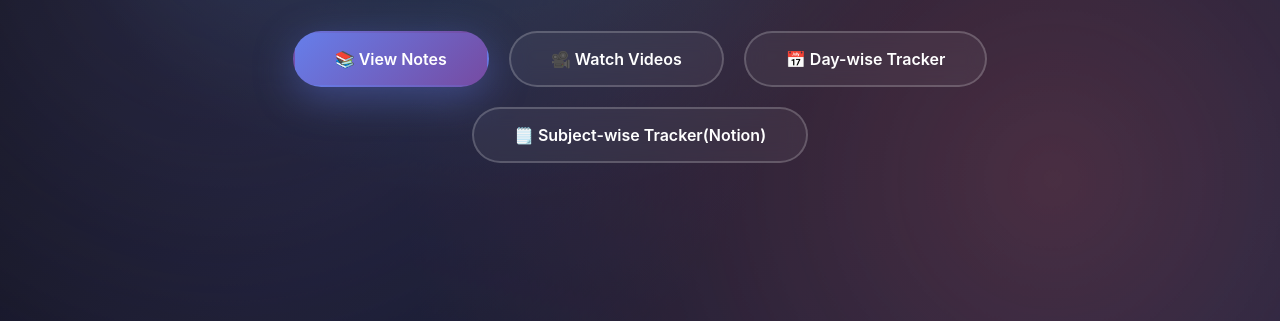
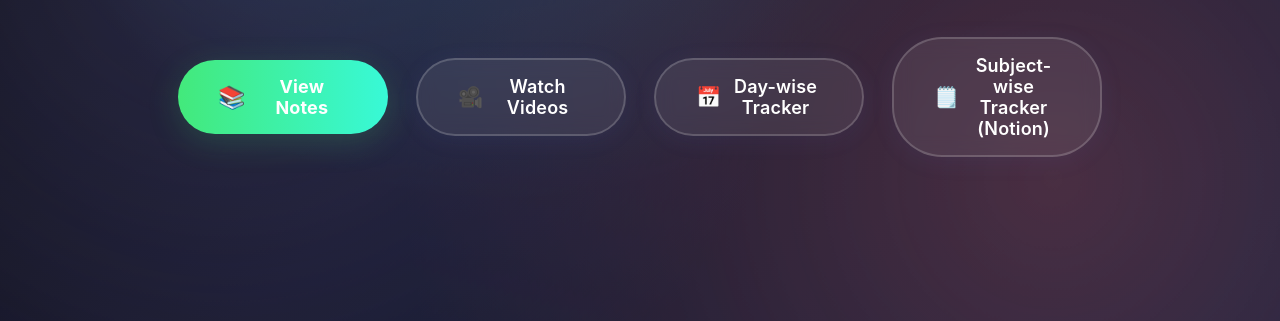
Before and after one commit to GateLogX/GateLogX, a plain HTML site: page index.html in a window 1280 px wide. Shown: the part 479-800 px from the top of the page. Drawn offline with Linux system fonts and the light colour scheme; a script that the page names is missing.

Commit message:
added icon

```diff
--- a/index.html
+++ b/index.html
@@ -3,7 +3,8 @@
 <head>
     <meta charset="UTF-8">
     <meta name="viewport" content="width=device-width, initial-scale=1.0">
-    <title>GateLogX - Premium GATE Study Notes</title>
+    <title>GateLogX</title>
+    <link rel="icon" type="image/png" href="https://yt3.ggpht.com/boe6sh9sdsw5e1Oli6YbWzTQ4w82uV8_K8JQsLdcCaABmMl3THcWPiQApKEFgGAWvwISdNR1=s600-c-k-c0x00ffffff-no-rj-rp-mo" />
     <!-- PDF.js for PDF viewing -->
     <script src="https://cdnjs.cloudflare.com/ajax/libs/pdf.js/3.11.174/pdf.min.js"></script>
     <style>
@@ -239,6 +240,49 @@
             background: rgba(255, 255, 255, 0.1);
             border-color: rgba(255, 255, 255, 0.4);
             transform: translateY(-3px);
+        }
+
+        .attractive-cta {
+            flex-wrap: nowrap;
+            gap: 28px;
+            justify-content: center;
+            align-items: center;
+            margin-top: 32px;
+        }
+        .attractive-cta a {
+            display: flex;
+            align-items: center;
+            min-width: 210px;
+            justify-content: center;
+            font-size: 18px;
+            letter-spacing: 0.01em;
+            box-shadow: 0 4px 24px 0 rgba(102,126,234,0.08);
+        }
+        .attractive-cta .cta-primary {
+            background: linear-gradient(90deg, #43e97b 0%, #38f9d7 100%);
+            color: #fff;
+            border: none;
+            font-weight: 700;
+            box-shadow: 0 8px 32px 0 rgba(67,233,123,0.18);
+        }
+        .attractive-cta .cta-primary .cta-icon {
+            font-size: 22px;
+            margin-right: 10px;
+        }
+        .attractive-cta .cta-secondary {
+            background: rgba(255,255,255,0.08);
+            color: #fff;
+            border: 2px solid rgba(255,255,255,0.18);
+            font-weight: 600;
+            margin-top: 0;
+        }
+        .attractive-cta .cta-secondary .cta-icon {
+            font-size: 20px;
+            margin-right: 8px;
+        }
+        .attractive-cta a:hover {
+            transform: translateY(-2px) scale(1.04);
+            box-shadow: 0 8px 32px 0 rgba(67,233,123,0.18), 0 2px 8px 0 rgba(102,126,234,0.10);
         }
 
         /* Stats Section */
@@ -1473,11 +1517,11 @@
             <div class="hero-content">
                 <h1>Master GATE with Premium Study Notes</h1>
                 <p>Beautifully crafted handwritten short notes covering all important GATE topics. Study smarter, not harder.</p>
-                <div class="cta-buttons">
-                    <a href="#cn" class="cta-primary">📚 View Notes</a>
-                    <a href="https://www.youtube.com/@GateLogX" target="_blank" class="cta-secondary">🎥 Watch Videos</a>
-                    <a href="https://gatelogx.github.io/GATE-DAYWISE-TRACKER/" target="_blank" class="cta-secondary">📅 Day-wise Tracker</a>
-                    <a href="https://cookie-yogurt-474.notion.site/GATE-2027-1ce7ac627be28094a8dffa18003c6fc2" target="_blank" class="cta-secondary">🗒️ Subject-wise Tracker(Notion)</a>
+                <div class="cta-buttons attractive-cta">
+                    <a href="#cn" class="cta-primary"><span class="cta-icon">📚</span> View Notes</a>
+                    <a href="https://www.youtube.com/@GateLogX" target="_blank" class="cta-secondary"><span class="cta-icon">🎥</span> Watch Videos</a>
+                    <a href="https://gatelogx.github.io/GATE-DAYWISE-TRACKER/" target="_blank" class="cta-secondary"><span class="cta-icon">📅</span> Day-wise Tracker</a>
+                    <a href="https://cookie-yogurt-474.notion.site/GATE-2027-1ce7ac627be28094a8dffa18003c6fc2" target="_blank" class="cta-secondary"><span class="cta-icon">🗒️</span> Subject-wise Tracker (Notion)</a>
                 </div>
             </div>
         </div>
@@ -1690,6 +1734,7 @@
                 <div class="topic-body">
                     <h3 class="topic-title">Combinatorics</h3>
                     <div class="topic-meta">
+                        <span class="badge coming-soon">Coming Soon</span>
                         <span>📄 PDF Notes</span>
                         <span>⏱️ Core</span>
                     </div>
@@ -3756,6 +3801,7 @@
 
         // Enhanced keyboard shortcuts
         document.addEventListener('keydown', (e) => {
+
             if (document.getElementById('pdfModal').style.display === 'block') {
                 // Don't trigger shortcuts when typing in input
                 if (e.target.tagName === 'INPUT') return;
```
